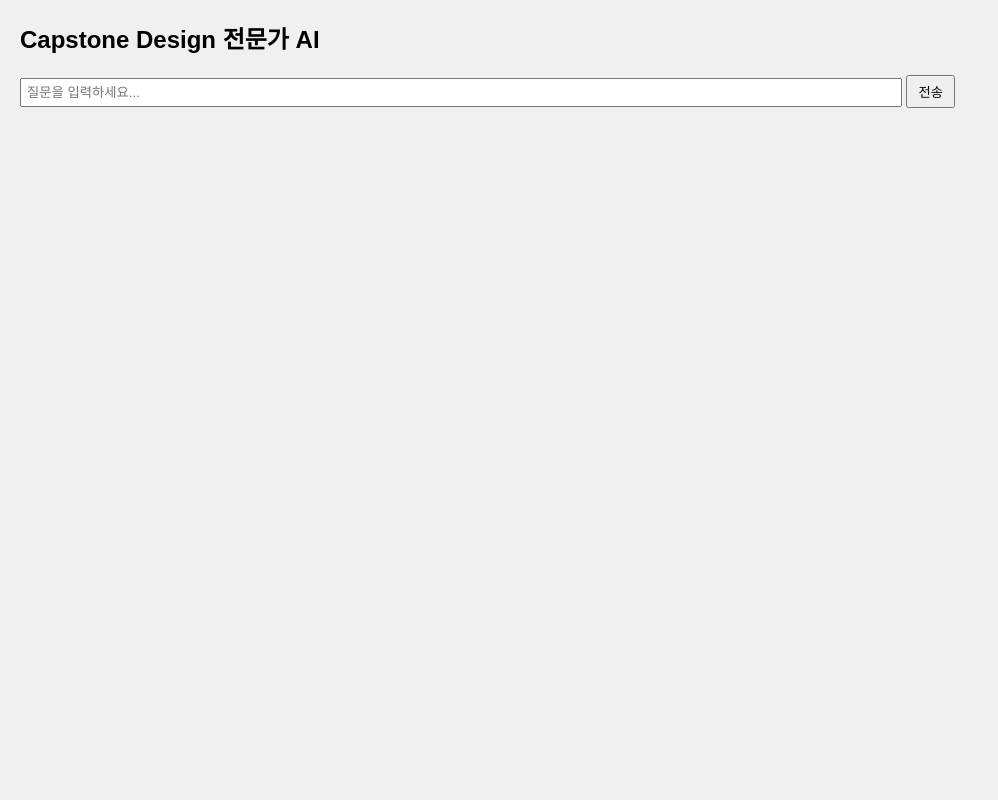
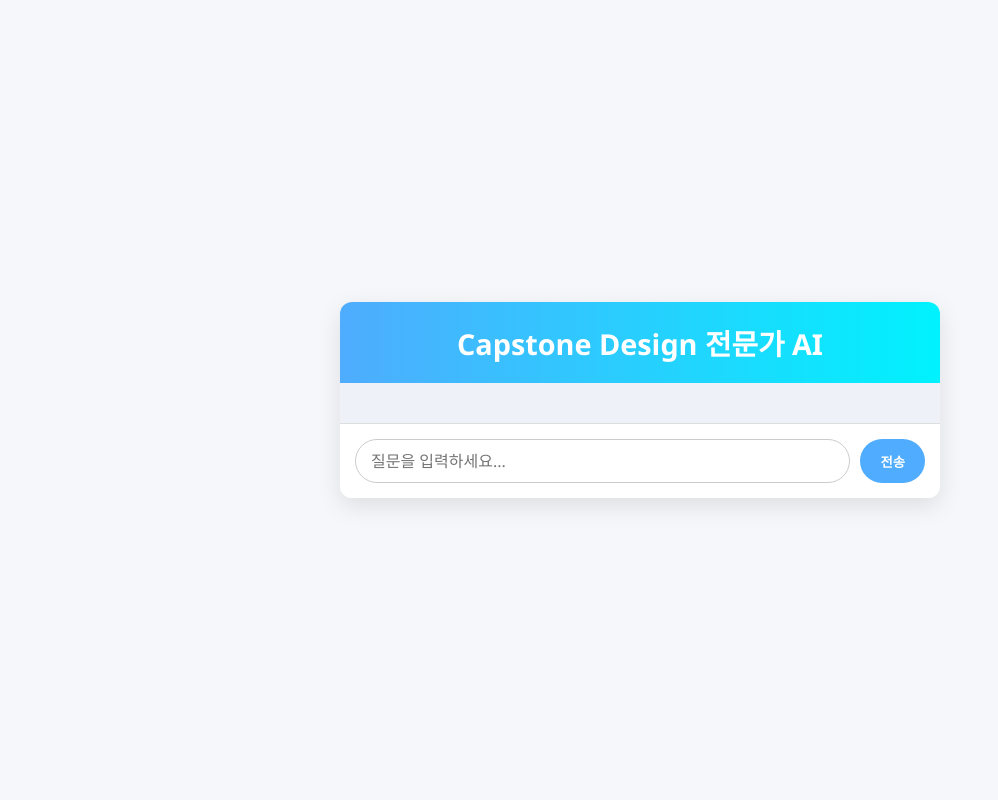
Before and after one commit to a1jung/Capstone-Design, a FastAPI app: page / in a window 1280 px wide. Shown: the whole page, without its empty margins (0-998 px from the left). Run offline with FastAPI, Linux system fonts and the light colour scheme.

Commit message:
Update style.css

```diff
--- a/static/style.css
+++ b/static/style.css
@@ -1,7 +1,97 @@
-body { font-family: Arial, sans-serif; margin: 20px; background: #f0f0f0; }
-#chatbox { border: 1px solid #ccc; background: #fff; padding: 10px; height: 400px; overflow-y: auto; }
-input { width: 70%; padding: 5px; }
-button { padding: 5px 10px; }
-.message { margin: 5px 0; }
-.local { color: blue; }
-.ai { color: green; }
+/* Reset */
+* {
+  margin: 0;
+  padding: 0;
+  box-sizing: border-box;
+  font-family: 'Segoe UI', Tahoma, Geneva, Verdana, sans-serif;
+}
+
+body {
+  background: #f5f7fa;
+  display: flex;
+  justify-content: center;
+  align-items: center;
+  height: 100vh;
+}
+
+.chat-container {
+  width: 100%;
+  max-width: 600px;
+  background: #ffffff;
+  border-radius: 12px;
+  box-shadow: 0 8px 24px rgba(0,0,0,0.1);
+  display: flex;
+  flex-direction: column;
+  overflow: hidden;
+}
+
+.chat-header {
+  background: linear-gradient(90deg, #4facfe, #00f2fe);
+  padding: 20px;
+  color: white;
+  text-align: center;
+  font-size: 1.2rem;
+  font-weight: bold;
+}
+
+.chat-box {
+  flex: 1;
+  padding: 20px;
+  overflow-y: auto;
+  background: #eef1f7;
+}
+
+.message {
+  margin-bottom: 15px;
+  max-width: 80%;
+  padding: 10px 15px;
+  border-radius: 12px;
+  word-break: break-word;
+  line-height: 1.4;
+}
+
+.message.user {
+  background: #4facfe;
+  color: white;
+  align-self: flex-end;
+  border-bottom-right-radius: 0;
+}
+
+.message.bot {
+  background: #e2e6f0;
+  color: #333;
+  align-self: flex-start;
+  border-bottom-left-radius: 0;
+}
+
+.chat-form {
+  display: flex;
+  padding: 15px;
+  border-top: 1px solid #ddd;
+  background: #fff;
+}
+
+.chat-form input {
+  flex: 1;
+  padding: 10px 15px;
+  border-radius: 25px;
+  border: 1px solid #ccc;
+  outline: none;
+  font-size: 1rem;
+}
+
+.chat-form button {
+  margin-left: 10px;
+  padding: 10px 20px;
+  border: none;
+  border-radius: 25px;
+  background: #4facfe;
+  color: white;
+  font-weight: bold;
+  cursor: pointer;
+  transition: background 0.3s;
+}
+
+.chat-form button:hover {
+  background: #00f2fe;
+}
```
